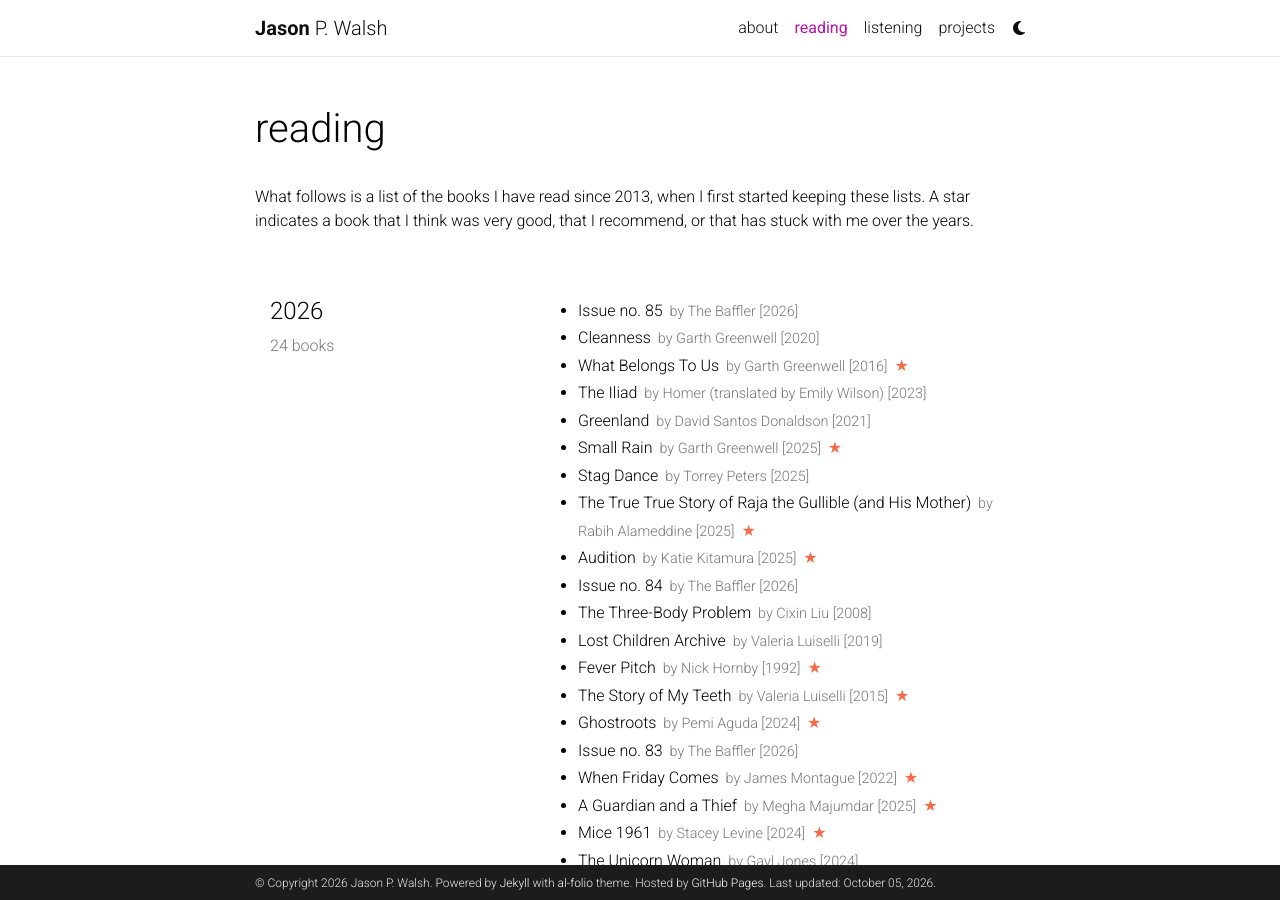
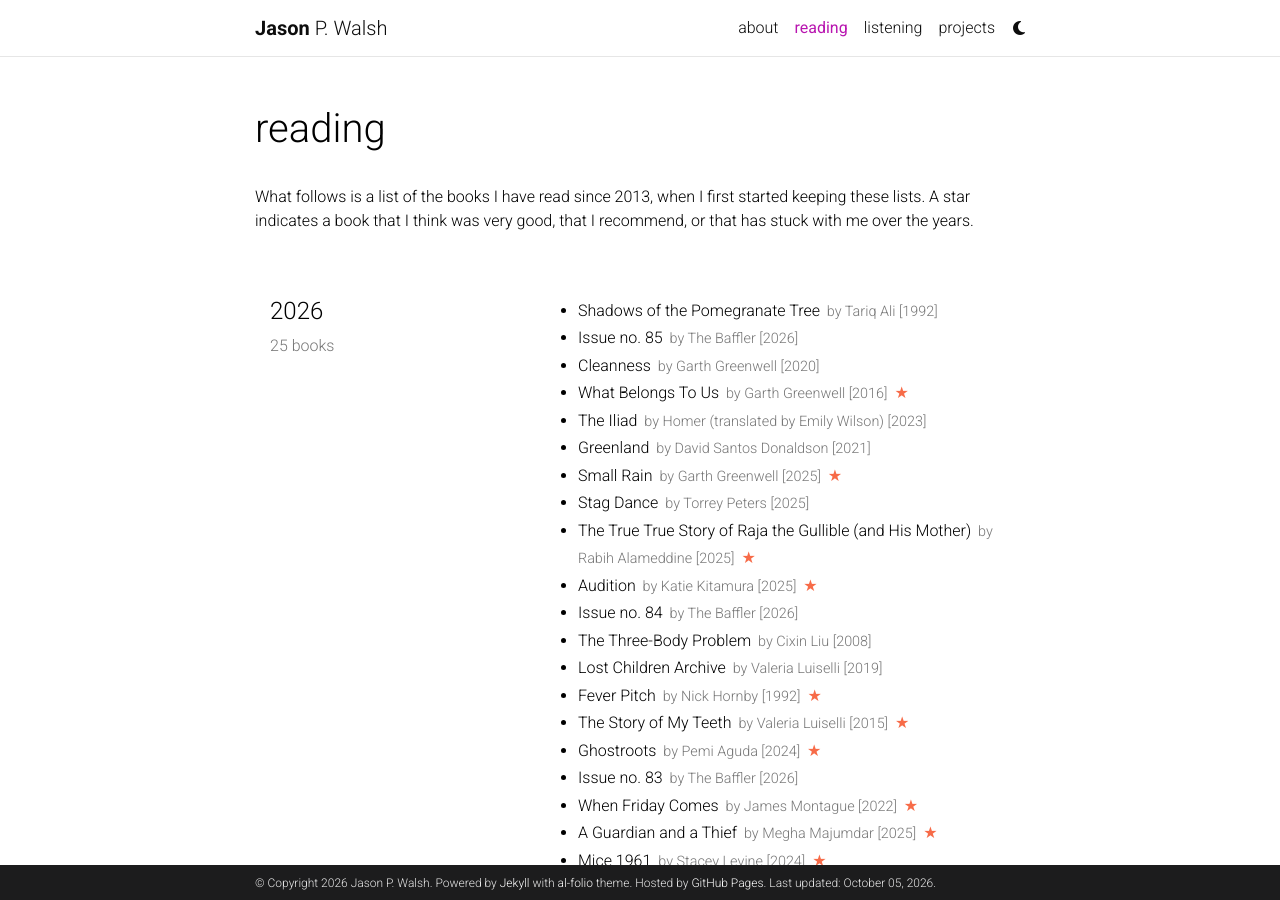
Before and after one commit to jwals23/jwals23.github.io, a Jekyll site: the page built from _pages/reading.md, in a window 1280 px wide and 900 px high. Built offline with Jekyll 4.4.1, drawn with Linux system fonts in a browser that asks for light colours; comment, search, counter and statistics services are not loaded; a style sheet for code colours, icons or effects is not loaded.

Commit message:
Update reading.yml

```diff
--- a/_data/reading.yml
+++ b/_data/reading.yml
@@ -1,6 +1,10 @@
 list:
   - year: "2026"
     books:
+      - title: Shadows of the Pomegranate Tree
+        author: Tariq Ali
+        year: 1992
+
       - title: Issue no. 85
         author: The Baffler
         year: 2026
```
